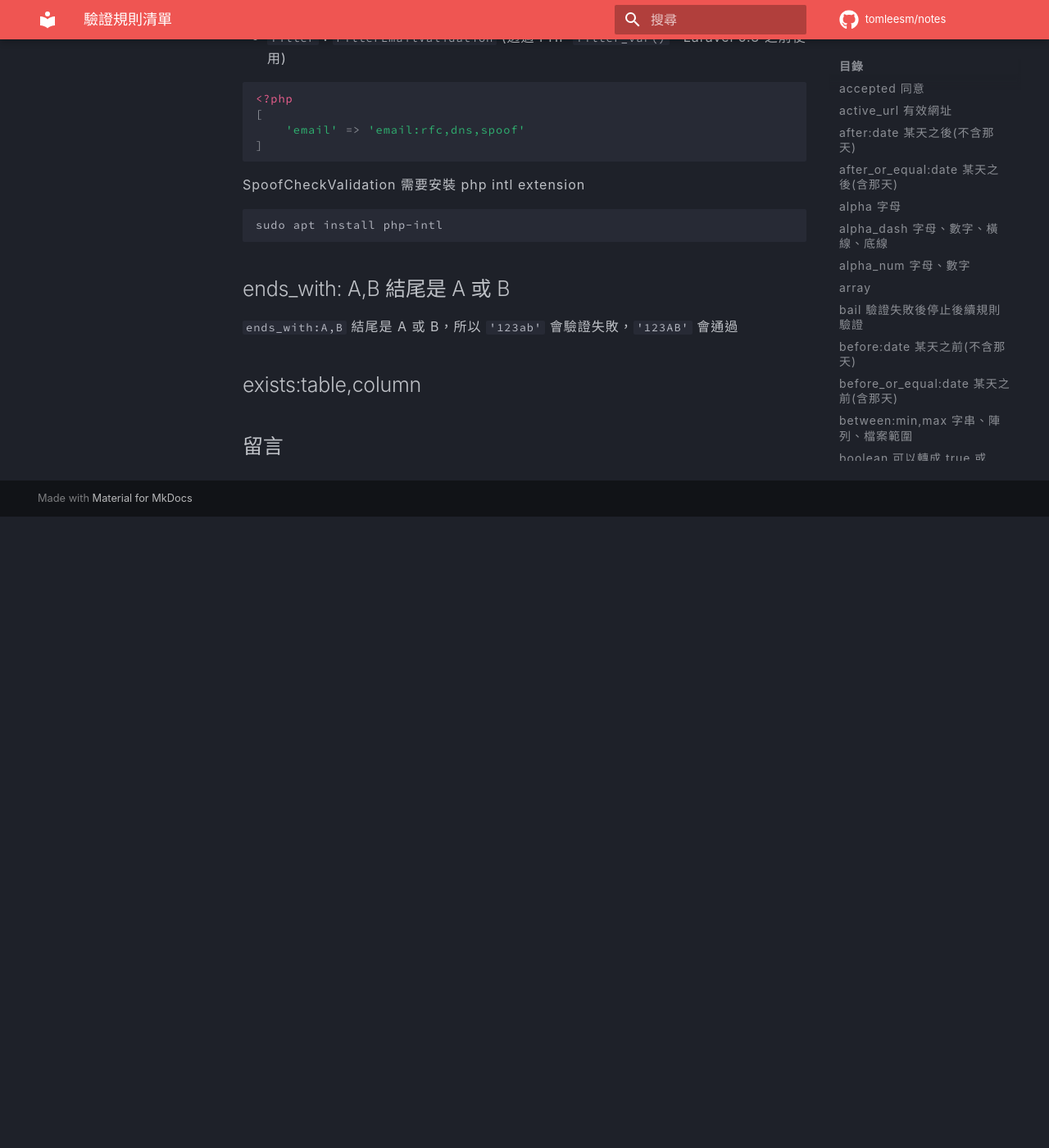
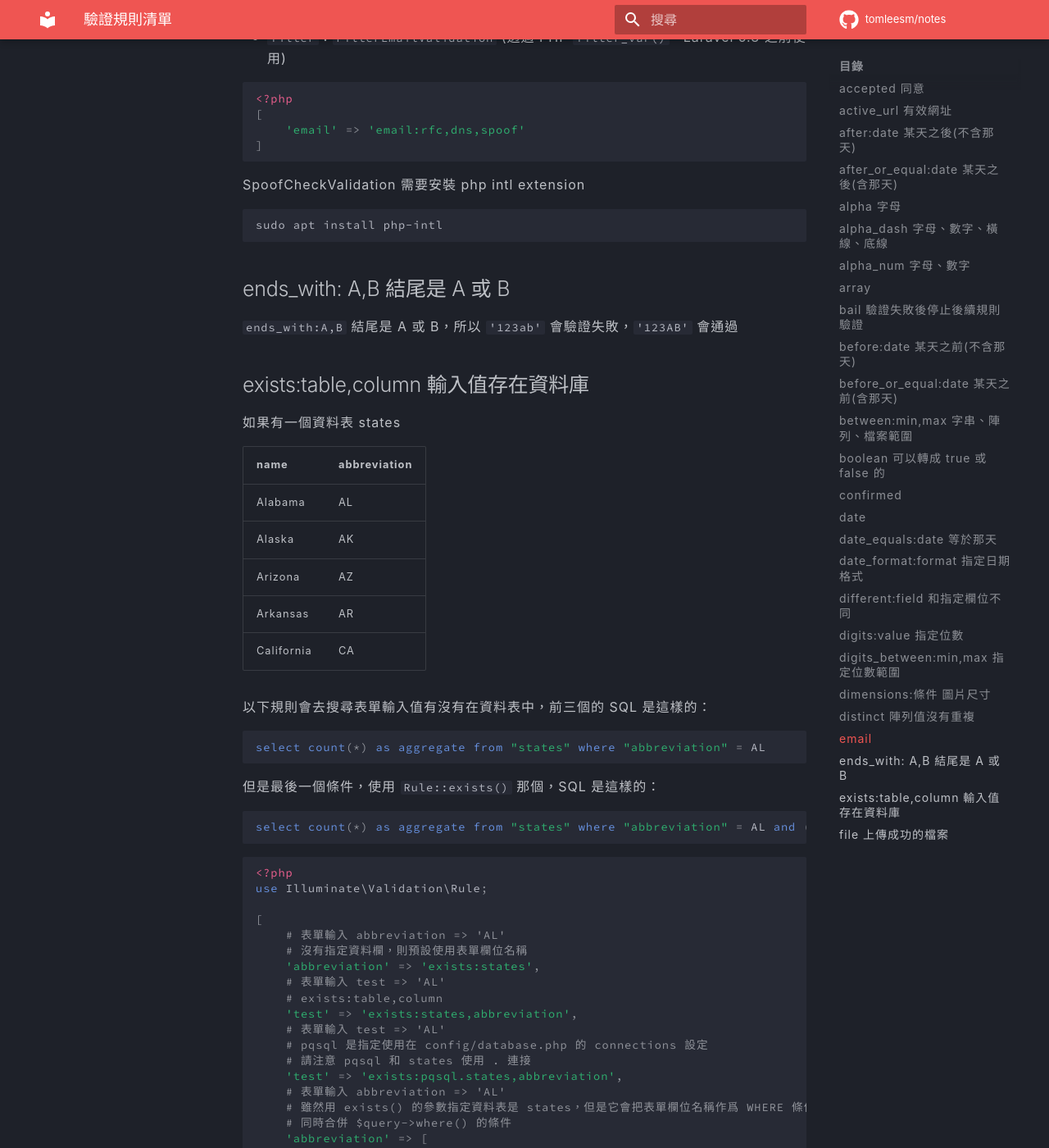
Before and after one commit to tomleesm/notes, an MkDocs documentation site: the page built from docs/laravel/form-validation-rules.md, in a window 1280 px wide and 1400 px high, scrolled down 9671 px. Shown: the whole window at 82% size. Built offline with MkDocs 1.6.1 and Material for MkDocs 9.7.7, drawn with Linux system fonts in a browser that asks for light colours; comment, search, counter and statistics services are not loaded; before the commit the page ends 10301 px from its top, so only the background shows below that; some of the changed text lies outside the part shown.

````diff
--- a/docs/laravel/form-validation-rules.md
+++ b/docs/laravel/form-validation-rules.md
@@ -345,4 +345,54 @@
 
 `ends_with:A,B` 結尾是 A 或 B，所以 `'123ab'` 會驗證失敗，`'123AB'` 會通過
 
-## exists:table,column
+## exists:table,column 輸入值存在資料庫
+
+如果有一個資料表 states
+
+|   name     | abbreviation |
+| ---------- | ------- |
+| Alabama    | AL |
+| Alaska     | AK |
+| Arizona    | AZ |
+| Arkansas   | AR |
+| California | CA |
+
+以下規則會去搜尋表單輸入值有沒有在資料表中，前三個的 SQL 是這樣的：
+
+``` sql
+select count(*) as aggregate from "states" where "abbreviation" = AL
+```
+
+但是最後一個條件，使用 `Rule::exists()` 那個，SQL 是這樣的：
+
+``` sql
+select count(*) as aggregate from "states" where "abbreviation" = AL and ("name" = ALABAMA)
+```
+
+``` php
+<?php
+use Illuminate\Validation\Rule;
+
+[
+    # 表單輸入 abbreviation => 'AL'
+    # 沒有指定資料欄，則預設使用表單欄位名稱
+    'abbreviation' => 'exists:states',
+    # 表單輸入 test => 'AL'
+    # exists:table,column
+    'test' => 'exists:states,abbreviation',
+    # 表單輸入 test => 'AL'
+    # pqsql 是指定使用在 config/database.php 的 connections 設定
+    # 請注意 pqsql 和 states 使用 . 連接
+    'test' => 'exists:pqsql.states,abbreviation',
+    # 表單輸入 abbreviation => 'AL'
+    # 雖然用 exists() 的參數指定資料表是 states，但是它會把表單欄位名稱作爲 WHERE 條件
+    # 同時合併 $query->where() 的條件
+    'abbreviation' => [
+        Rule::exists('states')->where(function ($query) {
+            $query->where('name', 'ALABAMA');
+        })
+    ]
+]
+```
+
+## file 上傳成功的檔案
````
